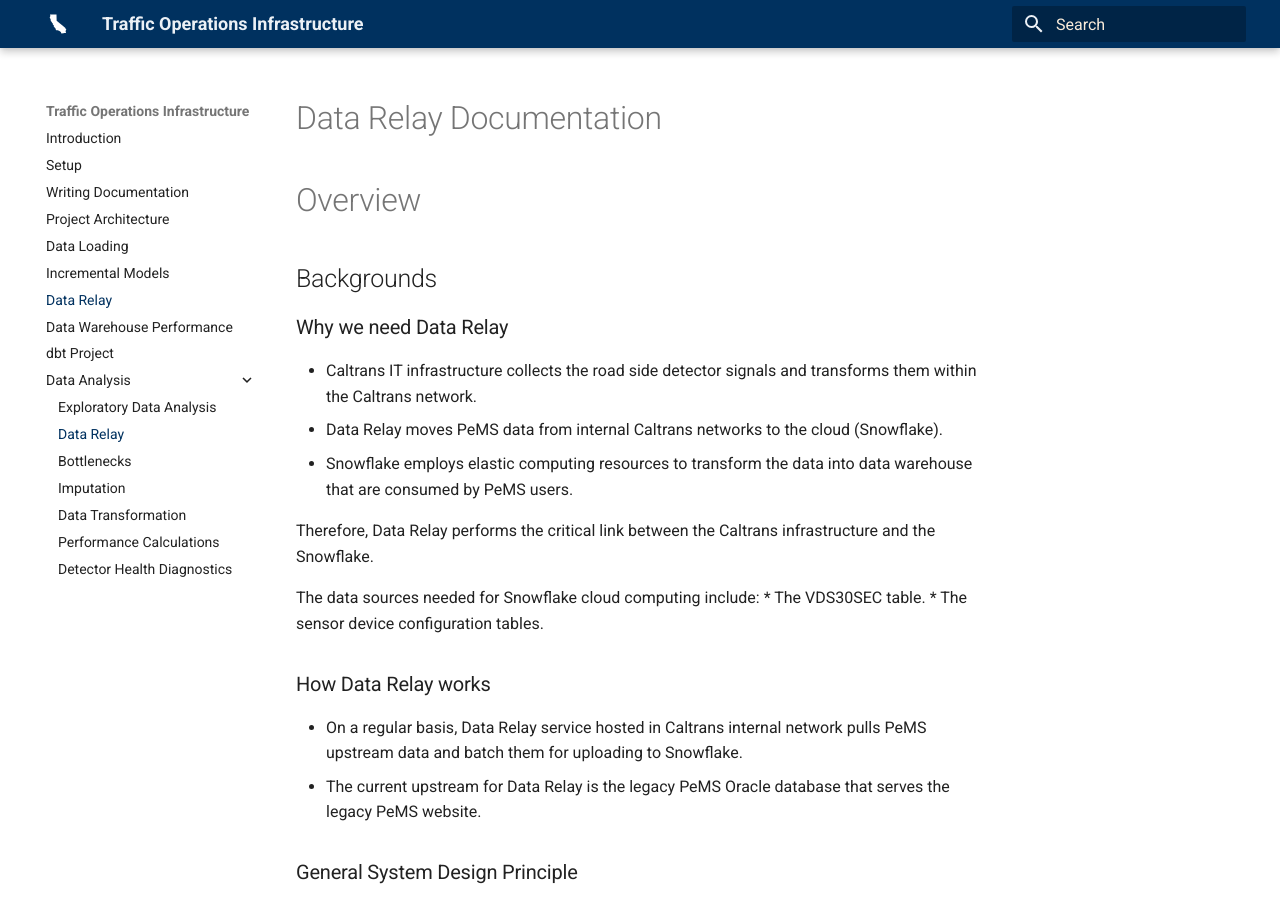
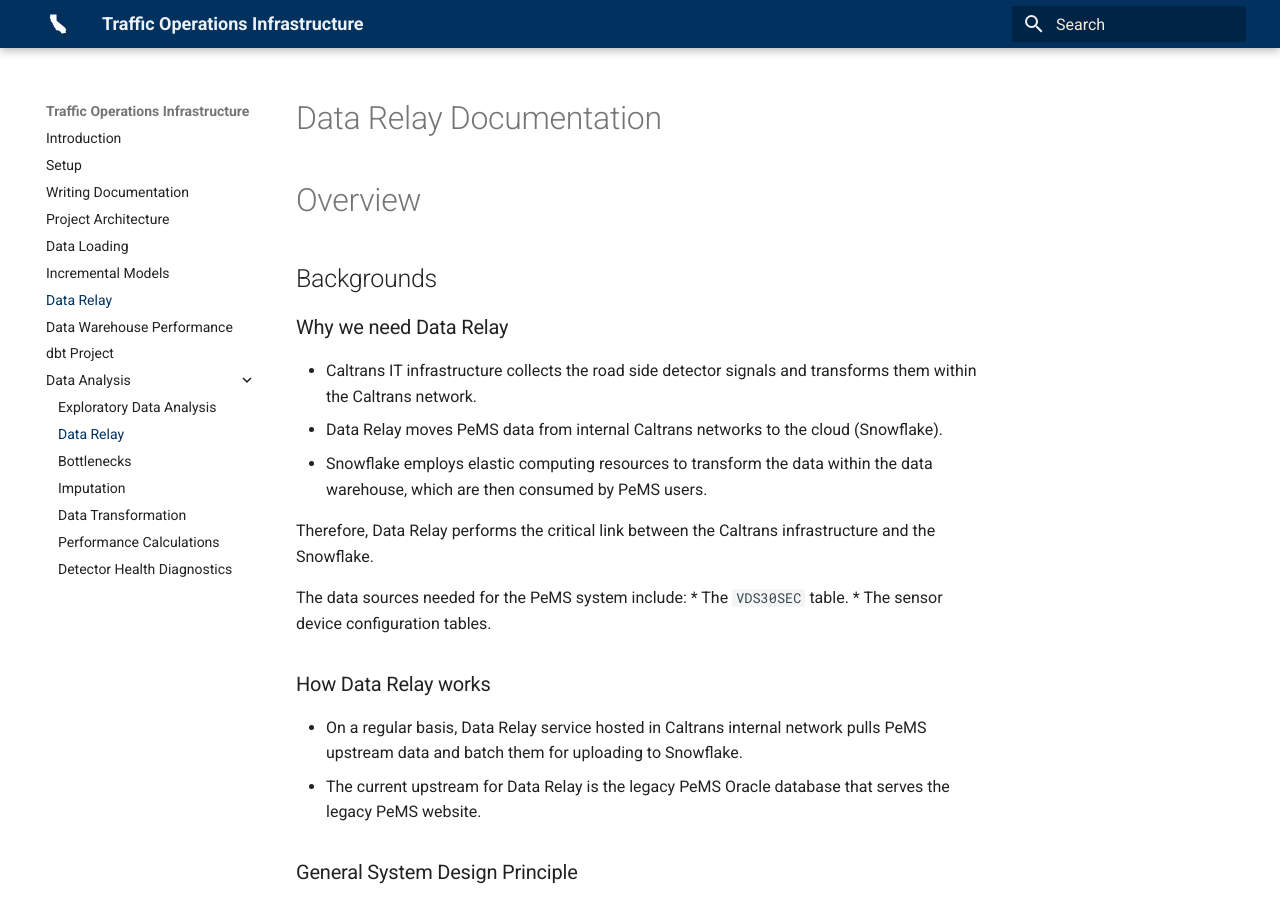
Before and after one commit to cagov/caldata-mdsa-caltrans-pems, an MkDocs documentation site: the page built from docs/data/data-relay.md, in a window 1280 px wide and 900 px high. Built offline with MkDocs 1.6.1 and Material for MkDocs 9.7.7, drawn with Linux system fonts in a browser that asks for light colours.

Commit message:
Apply suggestions from code review
Co-authored-by: Ian Rose <ian.rose@innovation.ca.gov>

```diff
--- a/docs/data/data-relay.md
+++ b/docs/data/data-relay.md
@@ -5,12 +5,12 @@
 ### Why we need Data Relay
 * Caltrans IT infrastructure collects the road side detector signals and transforms them within the Caltrans network.
 * Data Relay moves PeMS data from internal Caltrans networks to the cloud (Snowflake).
-* Snowflake employs elastic computing resources to transform the data into data warehouse that are consumed by PeMS users.
+* Snowflake employs elastic computing resources to transform the data within the data warehouse, which are then consumed by PeMS users.
 
 Therefore, Data Relay performs the critical link between the Caltrans infrastructure and the Snowflake.
 
-The data sources needed for Snowflake cloud computing include:
-* The VDS30SEC table.
+The data sources needed for the PeMS system include:
+* The `VDS30SEC` table.
 * The sensor device configuration tables.
 
 ### How Data Relay works
```
